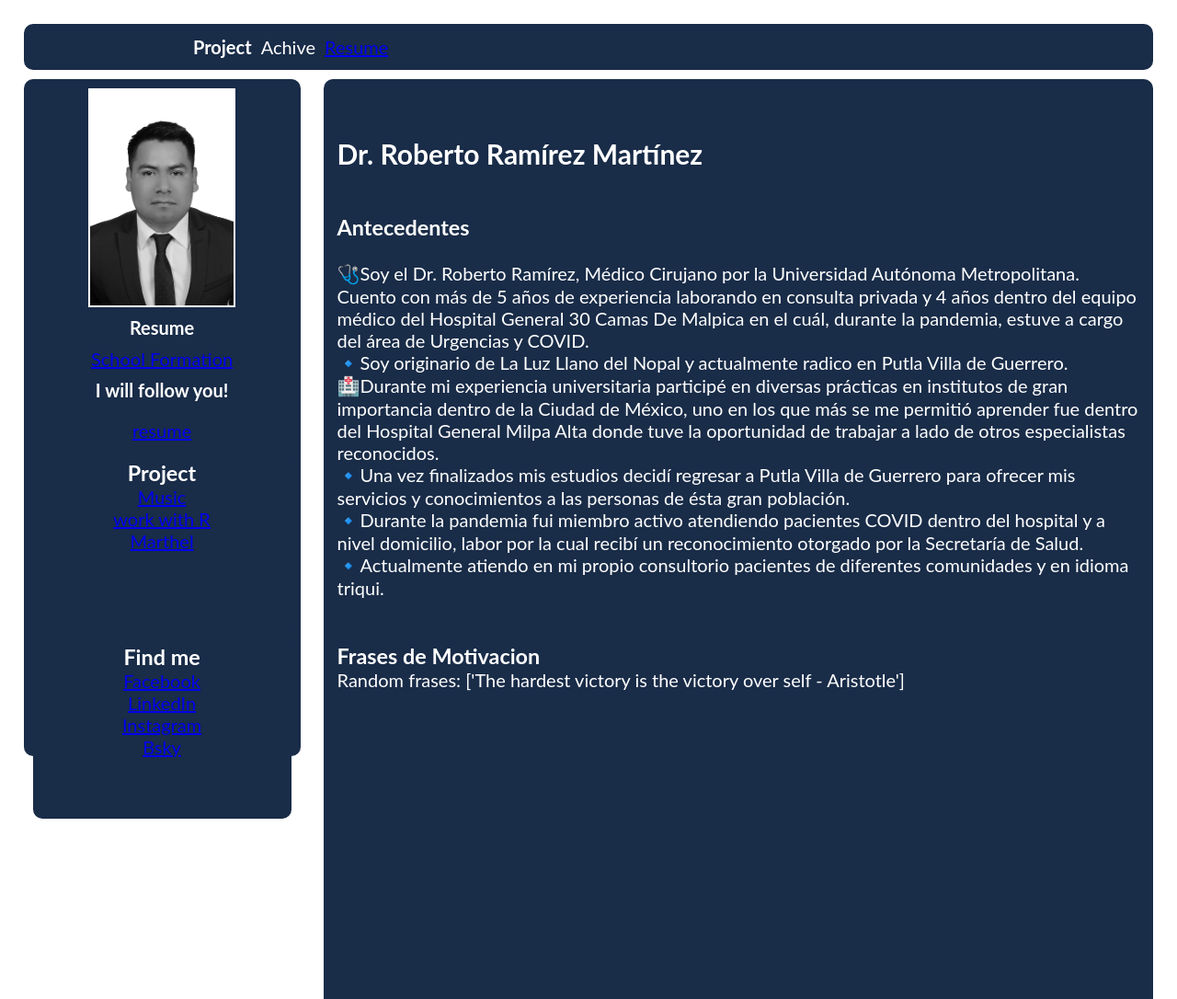
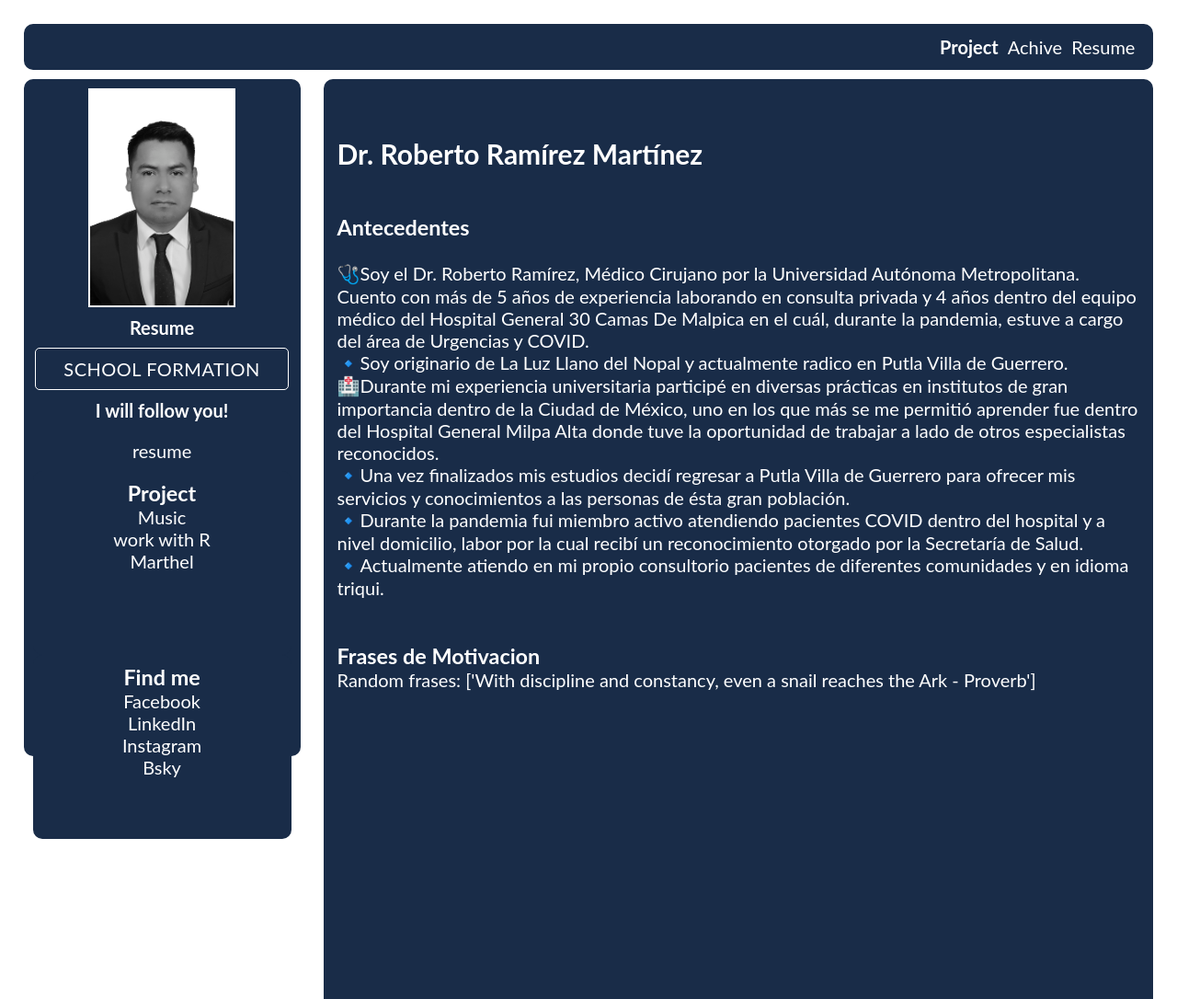
Before and after one commit to DrR7data/portfolio-v1, a Flask app: page / in a window 1280 px wide. Shown: the top 1086 px of the page at 92% size. Run offline with Flask 3, Linux system fonts and the light colour scheme.

Commit message:
Edit underline

```diff
--- a/app.py
+++ b/app.py
@@ -19,6 +19,26 @@ def random_frase():
         "It does not matter how slowly you go as long as you do not stop - Confucius",
         "The future belongs to those who believe in the beauty of their dreams - Eleanor Roosevelt",
         "With discipline and constancy, even a snail reaches the Ark - Proverb",
+        "La primera riqueza es la salud - Ralph Waldo Emerson",
+        "Cuida tu cuerpo; es el único lugar que tienes para vivir - Jim Rohn",
+        "La salud no lo es todo, pero sin ella todo lo demás es nada - Arthur Schopenhauer",
+        "Mantener el cuerpo en buena salud es un deber… de lo contrario no podremos mantener nuestra mente fuerte y clara - Buda",
+        "La felicidad radica, ante todo, en la salud - George William Curtis",
+        "La buena salud y el buen juicio son dos bendiciones de la vida - Publilio Siro",
+        "El cuerpo logra lo que la mente cree - Napoleon Hill",
+        "La salud es la mayor posesión; la alegría es el mayor tesoro - Lao-Tsé",
+        "La prevención es mejor que la cura - Desiderius Erasmus",
+        "El ejercicio es la llave para una vida saludable y feliz - Henry David Thoreau",
+        "La energía y la persistencia conquistan todas las cosas - Benjamin Franklin",
+        "La fuerza no proviene de la capacidad física, sino de una voluntad indomable - Mahatma Gandhi",
+        "La calma es la cuna del poder - Josiah Gilbert Holland",
+        "Cada ser humano es el autor de su propia salud o enfermedad - Buda",
+        "La salud de la mente es la verdadera salud - Séneca",
+        "La alegría es la mejor medicina - Proverbio",
+        "Quien tiene salud tiene esperanza, y quien tiene esperanza lo tiene todo - Proverbio árabe",
+        "La mejor y más eficiente farmacia está dentro de tu propio sistema - Robert C. Peale",
+        "El bienestar no es un destino, es un camino - Wayne Dyer",
+        "Tu salud es una inversión, no un gasto - Anónimo",
     )
     return choices(frases)
 
--- a/static/style.css
+++ b/static/style.css
@@ -54,6 +54,7 @@ body {
   position: sticky;
   align-items: center;
   top: 0px;
+  justify-content: end;
 }
 .nav-item {
   display: flex;
@@ -159,3 +160,30 @@ code, pre {
 .bottom {
   justify-self: bottom;
 }
+
+.btn {
+    border-radius: 5px;
+    color: #330C15;
+    cursor: pointer;
+    display: inline-block;
+    font-weight: 400;
+    letter-spacing: .5px;
+    margin: 0;
+    text-transform: uppercase;
+
+
+}
+
+.btn-alt {
+    border: 1px solid white;
+    padding: 10px 30px;
+}
+
+a, p, h4 {
+  text-decoration: none;
+  color: white;
+}
+.btn-alt:hover {
+  background: var(--azul--pal);
+  color: var(--azul--pal);
+}
--- a/templates/index.html
+++ b/templates/index.html
@@ -18,7 +18,7 @@
    <div class="sidebar">
     <img align="center" src="/static/me.JPG" width="160" style="border: white 2px solid;" alt="Photo Credit: Alice">
     <h4 class="sidebar-item">Resume</h4>
-    <p><a href="https://www.xoc.uam.mx/" target=_blank>School Formation</a>
+    <p class="btn btn-alt"><a href="https://www.xoc.uam.mx/" target=_blank >School Formation</a>
     <h4 class=" sidebar-item">I will follow you!</h4>
     <p class="sidebar-item"><a href="/static/resume.pdf"  target=_blank>resume</a>
     <div class="side-1">
```
